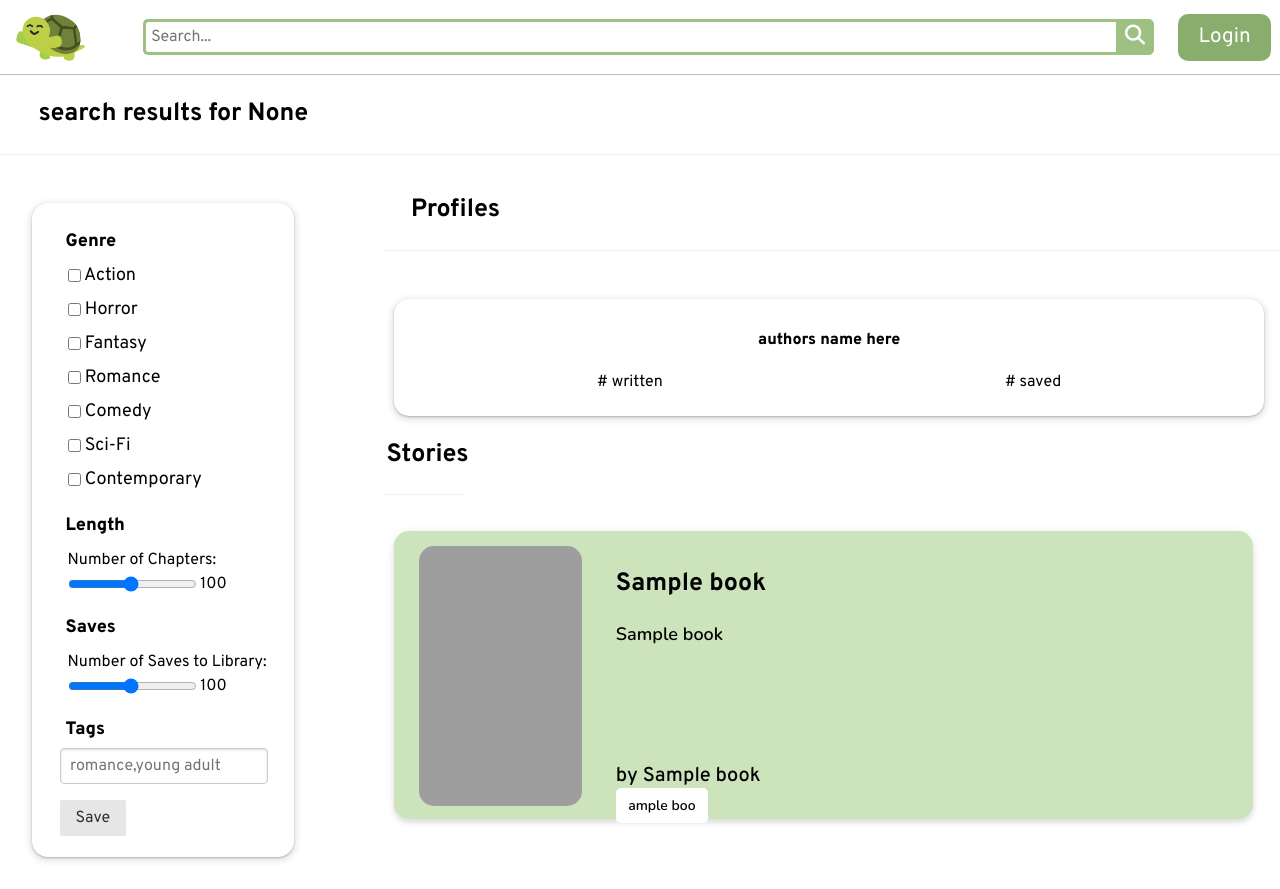
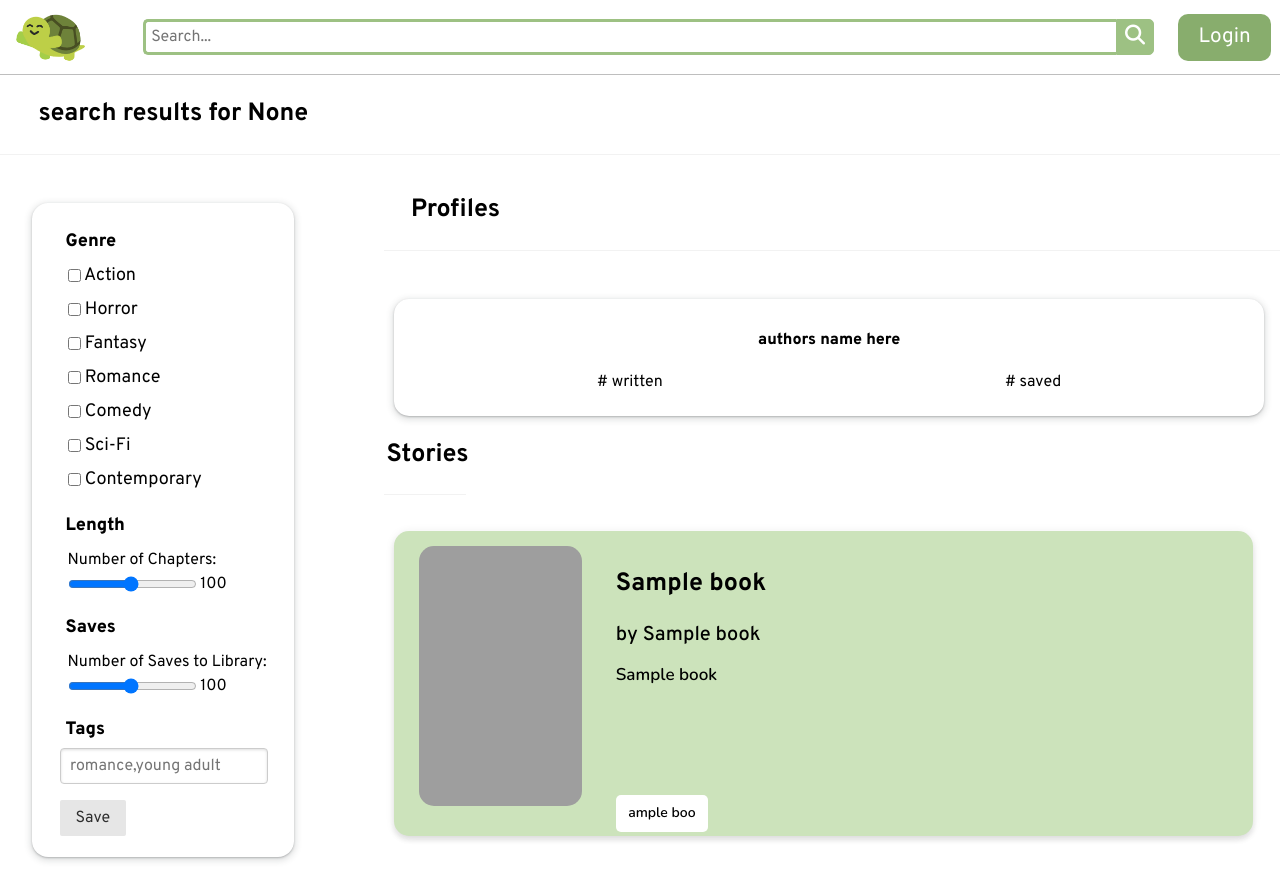
Before and after one commit to lulubugqu/read-write-app, a Flask app: page /search in a window 1280 px wide. Run offline with Flask 3, Linux system fonts and the light colour scheme; a database or web service that is not in the repository returns one stand-in record (values such as "Sample title"); some libraries are stand-ins or nearby versions; grey boxes are pictures that could not be loaded.

Commit message:
search changes

```diff
--- a/static/css/style.css
+++ b/static/css/style.css
@@ -10,6 +10,7 @@
   margin: 0px;
   border-radius: 15px;
 }
+
 /* font size for all pages */
 h1 {
   font-size: 32px;
@@ -24,7 +25,8 @@ h4 {
   font-size: 20px;
 }
 p {
-  font-size: 18px;
+  font-size: 17px;
+  line-height: 130%;
 }
 
 /* for book tag, specific to each page */
@@ -412,15 +414,17 @@ p {
 
 .search_page .bookdetails {
   width: 95%;
-  height: 280px;
-    box-shadow: 0 1px 10px 0 rgba(34,34,34,.08), 0 4px 5px 0 rgba(34,34,34,.1);
-    padding: 4px;
-    /* background-color: white; */
-
-
+  min-height: 280px;
+  height: auto;
+  box-shadow: 0 1px 10px 0 rgba(34,34,34,.08), 0 4px 5px 0 rgba(34,34,34,.1);
+  padding: 4px;
 }
 .search_page a {
   cursor: pointer;
+}
+.search_page .book-details-container a {
+  position: relative;
+
 }
 .search_page .bookdetails .book img {
     margin: 5% 0 10% 10%;
@@ -436,7 +440,7 @@ p {
 .search_page .book-details-container {
   min-height: 75%;
 }
-.search_page .book-details-container .names{
+.search_page .book-details-container .authors-name{
   margin-left: 10em;
 }
 
@@ -453,6 +457,9 @@ p {
   justify-content: left;
   gap: 5px;
   padding: 0%;
+}
+.search_page .book-tag-container .book-name h3{
+  margin-bottom: 1em;
 }
 .search_page .authors-search {
   display: flex;
@@ -1450,7 +1457,7 @@ a {
   margin: 3% 0 2% 0;
 }
 
-.author-link {
+.author-link-search {
   color: black;
   text-decoration: none;
   font-size: 20px;
--- a/templates/search.html
+++ b/templates/search.html
@@ -91,8 +91,6 @@
                         <div class="filter-title">
                             Tags
                         </div>
-
-
                             <div class="tags">
                                 <input type="text" id="tags" name="tags" placeholder= "romance,young adult"/>
                             </div>
@@ -144,18 +142,21 @@
                             </div>
                             <div class="details">
                                 <div class="book-details-container">
-                                    <h3> {{ books[2] }} </h3>
-                                    <!-- <p> By {{ books[10] }} </p> -->
+                                    <div class="book-name">
+                                        <h3> {{ books[2] }} </h3>
+                                    </div>
+                                    <div class="author-name">
+                                        <a href="/user/{{books[10]}}" class="author-link-search">by {{books[10]}} </a>
+                                    </div>
 
                                     <!-- Book Summary Limit of 410 Char -->
                                     <p> {{ books[9] }} </p>
 
                                 </div>
-                                 <div class="name">
-                                        <a href="/user/{{books[10]}}" class="author-link">by {{books[10]}} </a>
-                                    </div>
+
+
                                 <div class="book-tag-container">
-                                    {% set tag_list = books[7][1:-1].split(", ") %}
+                                    {% set tag_list = books[7][1:-1].split(",") %}
                                         {% for tag in tag_list%}
                                             <div class="book-tag"><p>{{ tag }}</p></div>
                                     {% endfor %}
```
